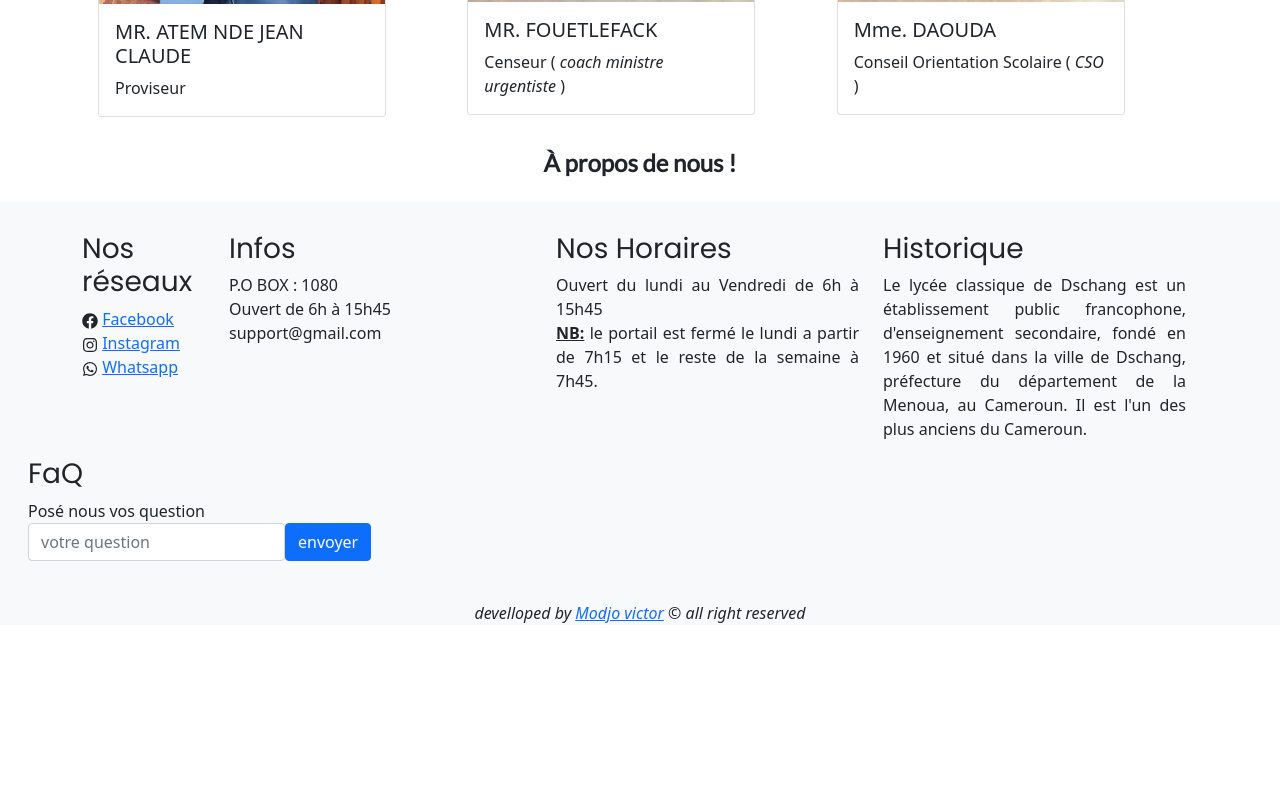
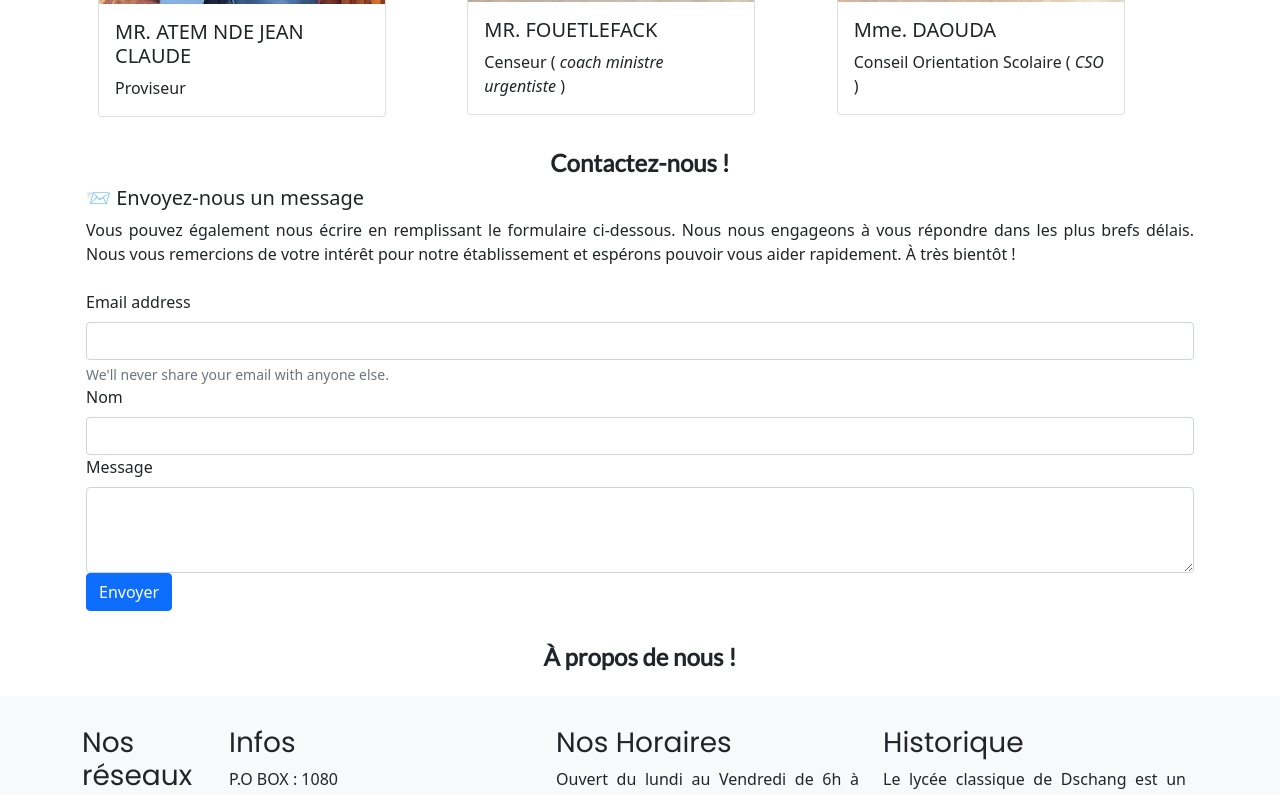
Before and after one commit to Devmodjo/site-Lycla, a React (Vite) app: page / in a window 1280 px wide. Shown: the part 1820-2615 px from the top of the page. Before the commit the page ends 2445 px from the top, so only its background shows below. Built offline with nearby package versions, Linux system fonts and the light colour scheme.

Commit message:
ajout d'un form de contact

```diff
--- a/src/App.jsx
+++ b/src/App.jsx
@@ -1,7 +1,7 @@
 import { Banner, Navbar } from "./component/HeaderComponent.jsx";
 import { Footer } from "./component/FooterComponent.jsx";
 import { Main } from "./component/mainComponent.jsx";
-import { FiliereSection, EquipePedaSection, AboutSection } from "./component/SectionApp.jsx";
+import { FiliereSection, EquipePedaSection, AboutSection,ContactSection } from "./component/SectionApp.jsx";
 import { AppearOnScroll } from "./component/ScrollEffect.jsx";
 import "./style/bootstrap-5.0.2-dist/bootstrap-5.0.2-dist/css/bootstrap.css";
 import "./style/bootstrap-5.0.2-dist/bootstrap-5.0.2-dist/js/bootstrap.bundle.js";
@@ -19,6 +19,9 @@ function App() {
           <EquipePedaSection />
         </AppearOnScroll>
         <AppearOnScroll>
+          <ContactSection />
+        </AppearOnScroll>
+        <AppearOnScroll>
           <AboutSection />
         </AppearOnScroll>
       </Main>
--- a/src/component/FooterComponent.jsx
+++ b/src/component/FooterComponent.jsx
@@ -63,7 +63,7 @@ export function Footer() {
           <h3 style={{ fontFamily: "PoppinsFont" }}>FaQ</h3>
           <div className="containFaq d-flex " style={{ textAlign: "justify"}}>
             <span>
-              Posé nous vos question<br />
+              Posé nous vos questions<br />
               <form method="post" className="d-flex">
                 <input type="text" className="form-control" placeholder="votre question" />
                 <input type="submit" value="envoyer" className="btn btn-primary" />
--- a/src/component/HeaderComponent.jsx
+++ b/src/component/HeaderComponent.jsx
@@ -103,7 +103,7 @@ export function Navbar() {
                 </a>
               </li>
               <li className="nav-item">
-                <a className="nav-link" href="#about" style={linkStyle}>
+                <a className="nav-link" href="#contact" style={linkStyle}>
                   Nous Contactez
                 </a>
               </li>
--- a/src/component/SectionApp.jsx
+++ b/src/component/SectionApp.jsx
@@ -1,9 +1,9 @@
 import React from "react";
 import { AppearOnScroll } from "./ScrollEffect";
 import { SubTitleFadeIn } from "./ScrollEffect";
-import kj9 from '../assets/kj9.jpg';
-import provi from '../assets/provi.jpg';
-import cs from '../assets/8.jpg';
+import kj9 from "../assets/kj9.jpg";
+import provi from "../assets/provi.jpg";
+import cs from "../assets/8.jpg";
 
 // presentaion des filière du lycée classqieu
 export function FiliereSection() {
@@ -118,11 +118,7 @@ export function EquipePedaSection() {
               <div className="col-12 col-md-4">
                 <SubTitleFadeIn delay={0.5}>
                   <div className="card" style={{ width: "18rem" }}>
-                    <img
-                      src={provi}
-                      className="card-img-top"
-                      alt="proviseur"
-                    />
+                    <img src={provi} className="card-img-top" alt="proviseur" />
                     <div className="card-body">
                       <h5 className="card-title">MR. ATEM NDE JEAN CLAUDE</h5>
                       <p className="card-text">Proviseur</p>
@@ -150,11 +146,7 @@ export function EquipePedaSection() {
               <div className="col-12 col-md-4">
                 <SubTitleFadeIn delay={0.7}>
                   <div className="card" style={{ width: "18rem" }}>
-                    <img
-                      src={kj9}
-                      className="card-img-top"
-                      alt="Mme Daouda"
-                    />
+                    <img src={kj9} className="card-img-top" alt="Mme Daouda" />
                     <div className="card-body">
                       <h5 className="card-title">Mme. DAOUDA</h5>
                       <p className="card-text">
@@ -197,11 +189,89 @@ export function EquipePedaSection() {
   );
 }
 
+export function ContactSection() {
+  const [email, setEmail] = React.useState("");
+  const [name, setName] = React.useState("");
+  const [message, setMessage] = React.useState("");
+  return (
+    <div
+      className="container d-flex flex-column align-items-center p-3"
+      id="contact"
+    >
+      <h4 style={{ fontFamily: "LatoFont", fontWeight: "bold" }}>
+        Contactez-nous !
+      </h4>
+      <div className="d-flex flex-column align-items-center">
+        <div
+          className="textContact justify-content-center"
+          style={{ textAlign: "justify" }}
+        >
+          <b>
+            <h5>📨 Envoyez-nous un message</h5>
+          </b>
+          Vous pouvez également nous écrire en remplissant le formulaire
+          ci-dessous. Nous nous engageons à vous répondre dans les plus brefs
+          délais. Nous vous remercions de votre intérêt pour notre établissement
+          et espérons pouvoir vous aider rapidement. À très bientôt !
+        </div> <br />
+        <div className="form w-100">
+          <SubTitleFadeIn delay={0.5}>
+            <form>
+              <div className="">
+                <label htmlFor="exampleInputEmail1" className="form-label">
+                  Email address
+                </label>
+                <input
+                  type="email"
+                  className="form-control"
+                  id="exampleInputEmail1"
+                  aria-describedby="emailHelp"
+                />
+                <div id="emailHelp" className="form-text">
+                  We'll never share your email with anyone else.
+                </div>
+              </div>
+              <div className="">
+                <label htmlFor="exampleInputName" className="form-label">
+                  Nom
+                </label>
+                <input
+                  type="text"
+                  className="form-control"
+                  id="exampleInputName"
+                />
+              </div>
+              <div className="">
+                <label htmlFor="exampleInputMessage" className="form-label">
+                  Message
+                </label>
+                <textarea
+                  className="form-control"
+                  id="exampleInputMessage"
+                  rows="3"
+                ></textarea>
+              </div>
+              <button type="submit" className="btn btn-primary">
+                Envoyer
+              </button>
+            </form>
+          </SubTitleFadeIn>
+        </div>
+      </div>
+    </div>
+  );
+}
+
 // a propos
 export function AboutSection() {
   return (
-    <div className="container d-flex flex-column align-items-center p-3" id="about">
-      <h4 style={{ fontFamily: 'LatoFont', fontWeight: 'bold' }}>À propos de nous !</h4>
+    <div
+      className="container d-flex flex-column align-items-center p-3"
+      id="about"
+    >
+      <h4 style={{ fontFamily: "LatoFont", fontWeight: "bold" }}>
+        À propos de nous !
+      </h4>
     </div>
   );
 }
```
